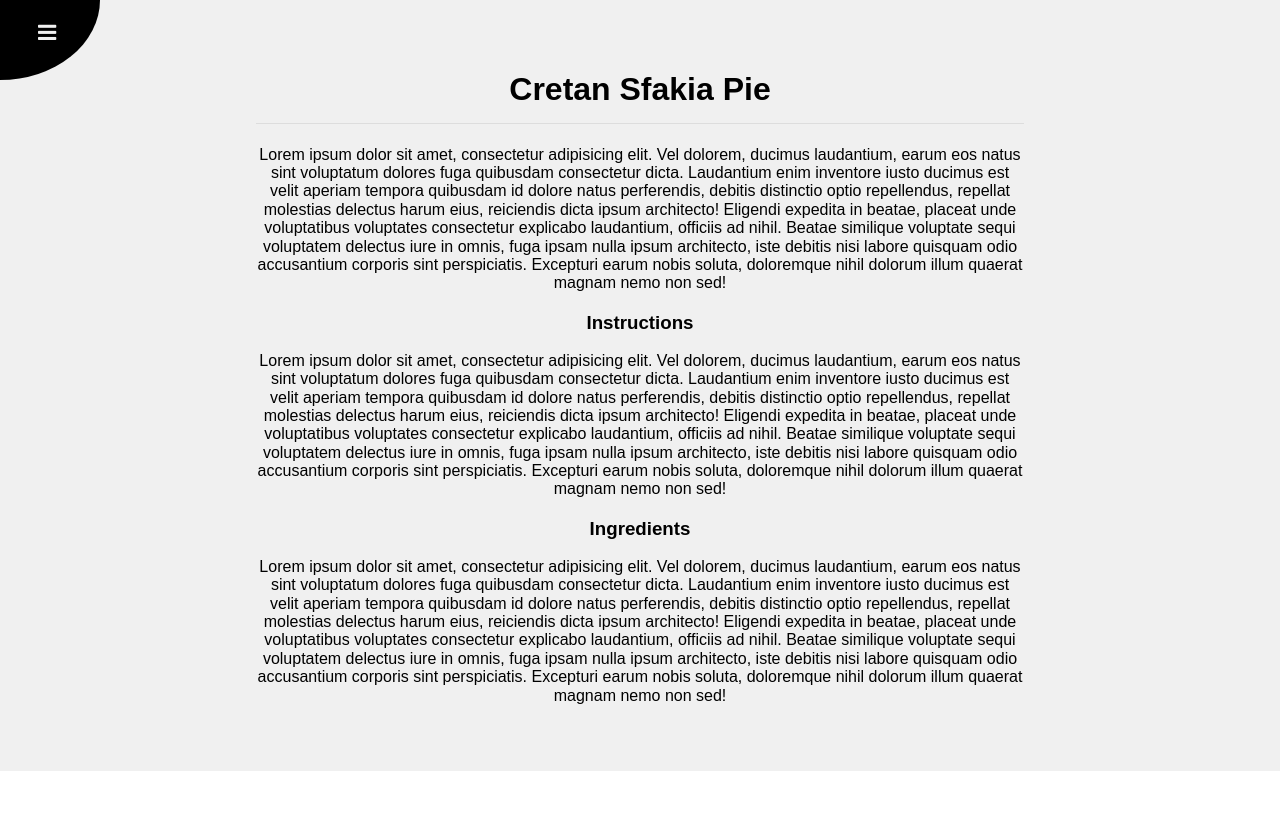
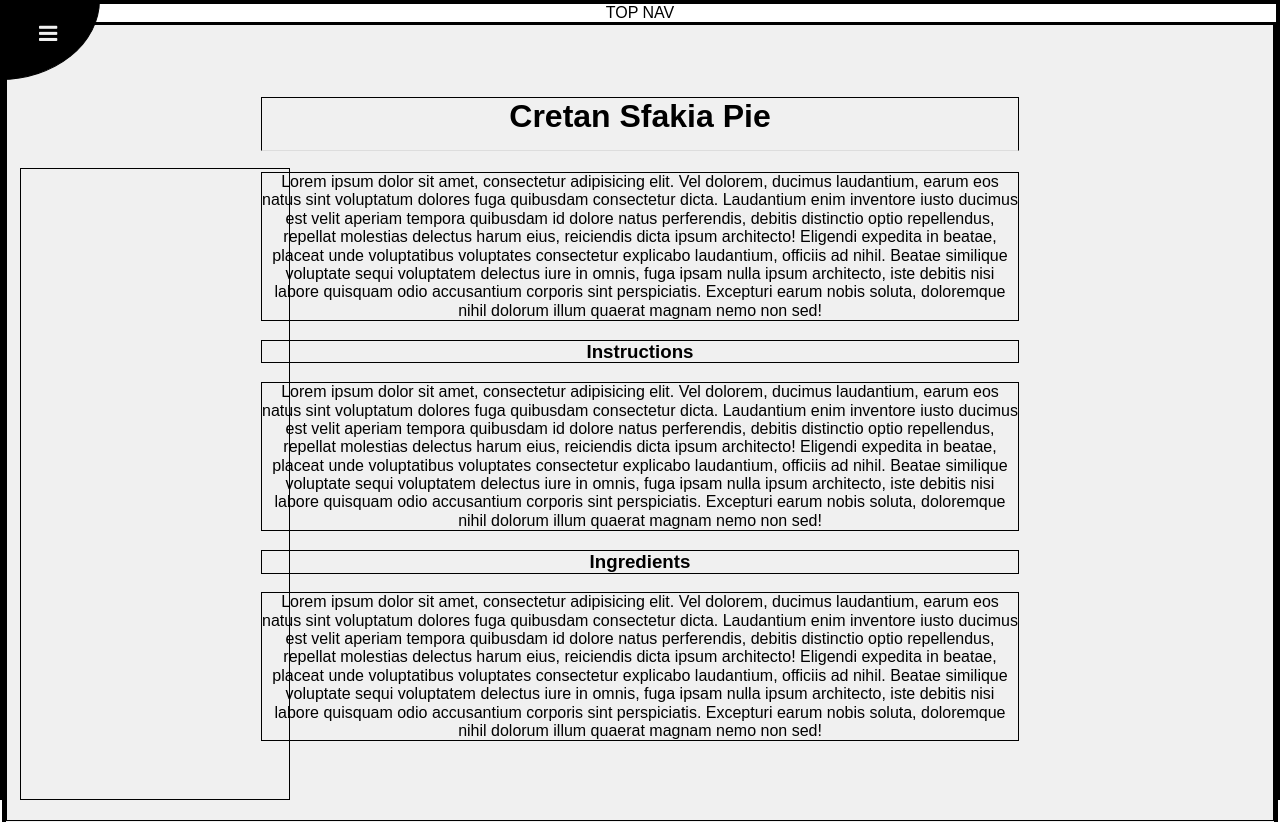
Before and after one commit to Bobaflex-HSV/cookbook-menu-test, a React (Create React App) app: page / in a window 1280 px wide. Shown: the top 822 px of the page. Before the commit the page ends 800 px from the top, so only its background shows below. Built offline with nearby package versions, Linux system fonts and the light colour scheme.

Commit message:
add boxes for debugging

```diff
--- a/src/App.js
+++ b/src/App.js
@@ -13,6 +13,7 @@ function contentHandler() {
 export default function App() {
   return (
     <div className="App">
+      TOP NAV
       <div className="page">
         <span className="menu_toggle" onClick={sideMenuHandler}>
           <i className="menu_open fa fa-bars fa-lg" />
--- a/src/style.css
+++ b/src/style.css
@@ -1,20 +1,20 @@
 * {
   box-sizing: border-box;
+  border: solid 1px black; /* for testing */
 }
 
 html,
 body {
   height: 100%;
-  overflow: hidden;
 }
 
 .page {
-  height: 100%;
+  height: 100vh; /* play with this, original 100% */
   background-color: #a0bda5;
 }
 
 .content {
-  height: 200%;
+  height: 200%; /* play with this */
   -webkit-transform-origin: top left;
   transform-origin: top left;
   -webkit-transition: -webkit-transform 0.7s cubic-bezier(1, 0.005, 0.24, 1);
@@ -26,7 +26,7 @@ body {
 }
 
 .content_inner {
-  height: 50%;
+  height: 50%; /* play with this, original 50% */
   overflow-y: auto;
   padding: 50px 20%;
 }
@@ -94,9 +94,6 @@ body {
     -webkit-transform 0.7s 0s cubic-bezier(1, 0.005, 0.24, 1);
 }
 
-.menu_items li:nth-child(2) {
-  margin-left: 20px;
-}
 .menu_items li:nth-child(3) {
   margin-left: 40px;
 }
@@ -135,7 +132,7 @@ body {
   margin-left: -33px;
   margin-top: -32px;
   border-radius: 100%;
-  border: 2px solid #f0f0f0;
+  border: 2px solid #f0f0f0; /* original 2px f0f0f0 */
   -webkit-transition: border-color 0.2s;
   transition: border-color 0.2s;
 }
```
